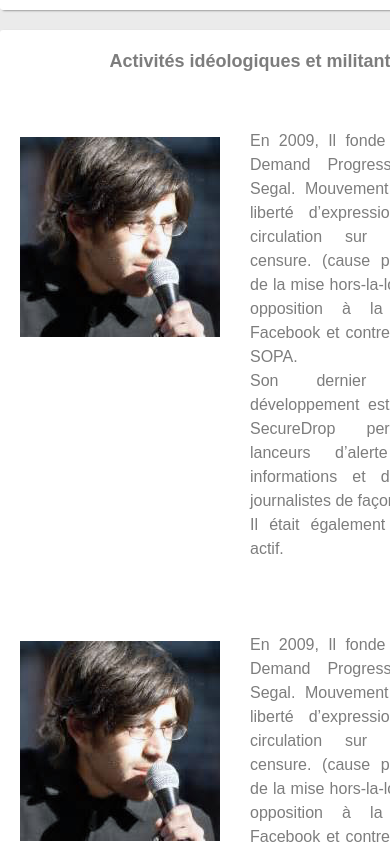
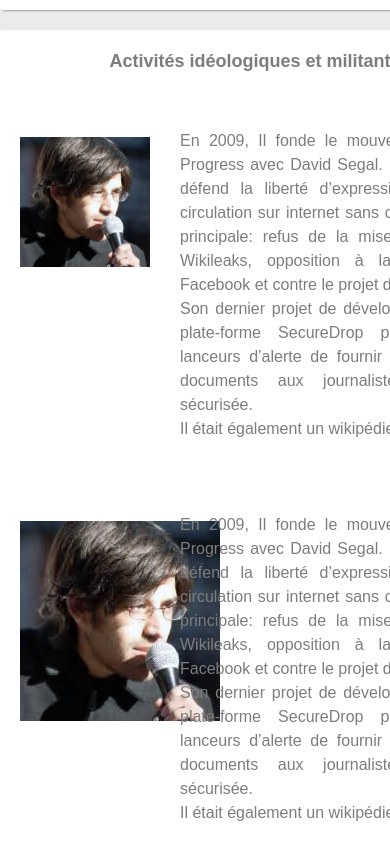
Before and after one commit to jldenbroeder/aaron-swartz, a plain HTML site: page index.html in a window 390 px wide. Shown: the part 1022-1873 px from the top of the page. Drawn offline with Linux system fonts and the light colour scheme.

Commit message:
image 100% (responsive)

```diff
--- a/index.html
+++ b/index.html
@@ -63,7 +63,7 @@ Le 11 janvier 2013, Aaron Swartz s’est pendu dans son appartement de Brooklyn.
       <div class="align-vertical">
         <p class="texte-centre titre">Activités idéologiques et militantes</p>
         <div class="align-horizontal">
-          <div class="col_30"><p><img src="images/aaron-200x200-3.jpg" alt="Aaron Swartz, En 2009, Il fonde le mouvement Demand Progress avec David Segal"></p></div>
+          <div class="col_30"><p><img src="images/aaron-200x200-3.jpg"  width="100%" alt="Aaron Swartz, En 2009, Il fonde le mouvement Demand Progress avec David Segal"></p></div>
           <div class="col_fin"><p class="texte-justify">En 2009, Il fonde le mouvement Demand Progress avec David Segal. Mouvement qui défend la liberté d’expression et la libre circulation sur internet sans censure. (cause principale: refus de la mise hors-la-loi de Wikileaks, opposition à la censure sur Facebook et contre le projet de loi SOPA.<br>
 Son dernier projet de développement est la plate-forme SecureDrop permettant aux lanceurs d’alerte de fournir informations et documents aux journalistes de façon sécurisée. <br>
 Il était également un wikipédien actif. </p></div>
--- a/style.css
+++ b/style.css
@@ -132,7 +132,7 @@ h3{
 }
 .col_30{
   width: 25%;
-	min-width: 200px;
+	/*min-width: 200px;*/
 	padding: 28px 10px 0px 20px;
   border-style: solid;
   border: 1px;
```
